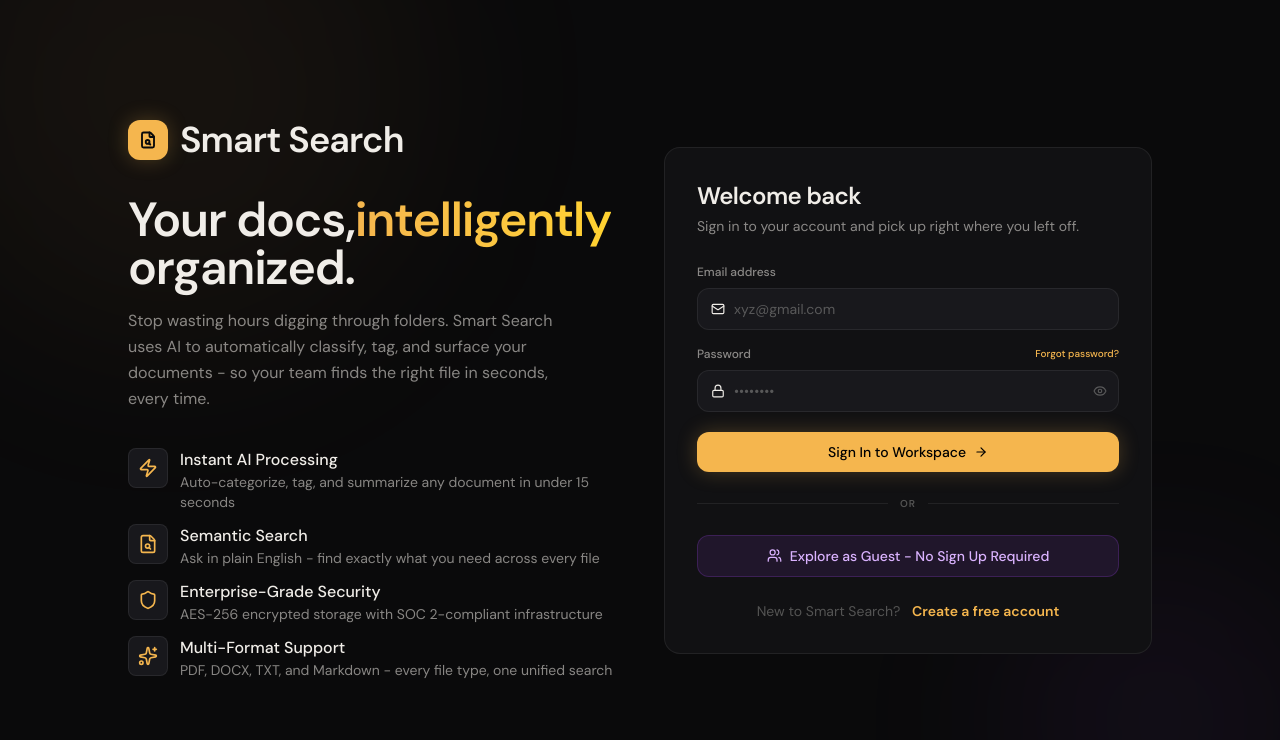
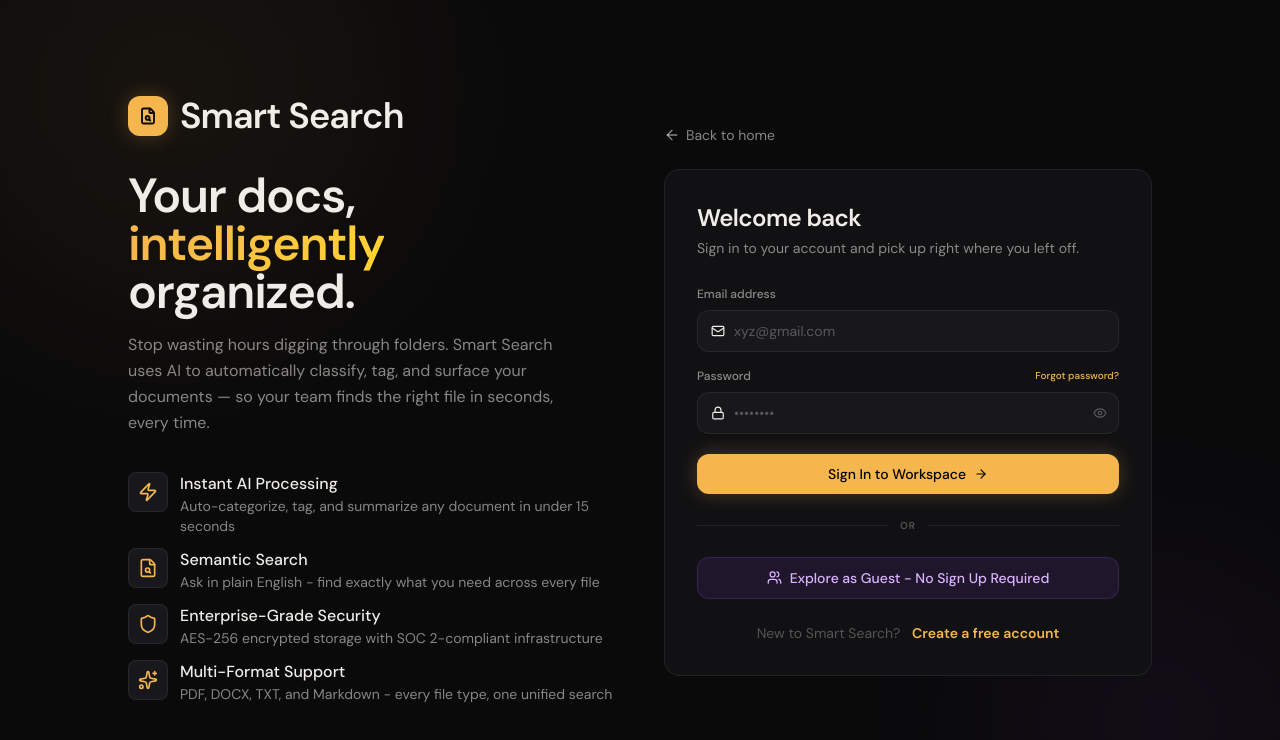
Before and after one commit to NIHHHHHHHHHHH/smart-search, a React (Vite) app in the folder frontend/: page / in a window 1280 px wide. Shown: the top 740 px of the page. Built offline with nearby package versions, Linux system fonts and the light colour scheme; no server answers.

Commit message:
feat: update AuthPage to accept initialLogin and onBack props

```diff
--- a/frontend/src/components/Auth/AuthPage.jsx
+++ b/frontend/src/components/Auth/AuthPage.jsx
@@ -1,8 +1,5 @@
 import React, { useState } from 'react';
-import { FileSearch, Zap, Shield, Sparkles, Lock, Star } from 'lucide-react';
-import { useAuth } from '../../contexts/AuthContext';
-import { guestLogin } from '../../services/api';
-import { Button } from '../ui';
+import { FileSearch, Zap, Shield, Sparkles, ArrowLeft } from 'lucide-react';
 import Login from './Login';
 import Register from './Register';
 
@@ -29,10 +26,9 @@ const features = [
   },
 ];
 
+const AuthPage = ({ initialLogin = true, onBack }) => {
 
-const AuthPage = () => {
-
-  const [isLogin, setIsLogin] = useState(true);
+  const [isLogin, setIsLogin] = useState(initialLogin);
 
   return (
     <div className="min-h-screen bg-bg flex items-center justify-center p-4 relative overflow-hidden">
@@ -41,8 +37,7 @@ const AuthPage = () => {
       <div className="absolute -bottom-20 -right-10 w-80 h-80 rounded-full bg-purple-500/5 blur-[80px] pointer-events-none" />
 
       <div className="relative z-10 w-full max-w-5xl grid lg:grid-cols-2 gap-12 items-center">
-
-        <div className="hidden lg:flex flex-col gap-9  animate-[fadeUp_0.4s_cubic-bezier(0.16,1,0.3,1)_both]">
+        <div className="hidden lg:flex flex-col gap-9 animate-[fadeUp_0.4s_cubic-bezier(0.16,1,0.3,1)_both]">
           <div className="flex items-center gap-3">
             <div className="w-10 h-10 rounded-xl flex items-center justify-center shrink-0 bg-accent shadow-[0_0_20px_var(--color-accent-glow)] animate-[float_3s_ease-in-out_infinite]">
               <FileSearch size={18} color="#0a0a0b" strokeWidth={2.5} />
@@ -52,12 +47,15 @@ const AuthPage = () => {
 
           <div>
             <h1 className="text-5xl font-extrabold text-text-primary leading-none tracking-tight mb-4">
-              Your docs,
-              <span className="bg-linear-to-r from-accent to-amber-300 bg-clip-text text-transparent">intelligently</span>
-              <br />organized. </h1>
+              Your docs,{' '}
+              <span className="bg-linear-to-r from-accent to-amber-300 bg-clip-text text-transparent">
+                intelligently
+              </span>
+              <br />organized.
+            </h1>
             <p className="text-base text-text-secondary leading-relaxed max-w-md">
               Stop wasting hours digging through folders. Smart Search uses AI to automatically
-              classify, tag, and surface your documents - so your team finds the right file
+              classify, tag, and surface your documents — so your team finds the right file
               in seconds, every time.
             </p>
           </div>
@@ -75,11 +73,11 @@ const AuthPage = () => {
               </div>
             ))}
           </div>
-
         </div>
 
         <div className="animate-[fadeUp_0.4s_cubic-bezier(0.16,1,0.3,1)_0.1s_both]">
-          <div className="flex lg:hidden items-center  gap-2 mb-8">
+
+          <div className="flex lg:hidden items-center gap-2 mb-8">
             <div className="w-8 h-8 rounded-lg flex items-center justify-center bg-accent">
               <FileSearch size={15} color="#0a0a0b" />
             </div>
@@ -88,12 +86,14 @@ const AuthPage = () => {
             </span>
           </div>
 
-          {isLogin
-            ? <Login onToggleForm={() => setIsLogin(false)} />
-            : <Register onToggleForm={() => setIsLogin(true)} />
-          }
+           <button onClick={onBack}className="flex items-center gap-1.5 text-sm text-text-secondary hover:text-text-primary transition-colors mb-6 cursor-pointer">
+             <ArrowLeft size={16} />
+                Back to home
+             </button>
+
+          {isLogin ? <Login onToggleForm={() => setIsLogin(false)} /> : <Register onToggleForm={() => setIsLogin(true)}  />}
+
         </div>
-
       </div>
     </div>
   );
```
